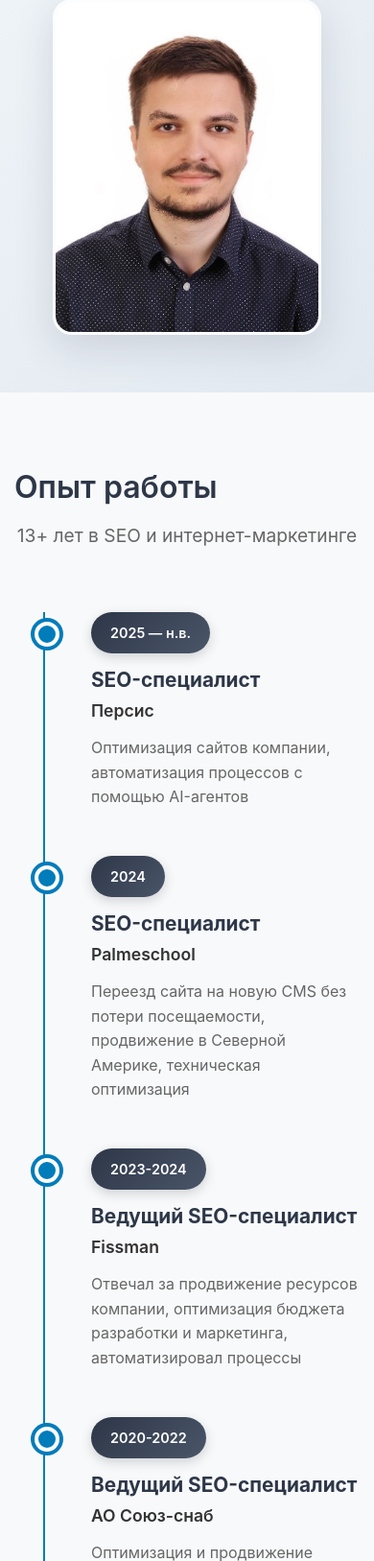
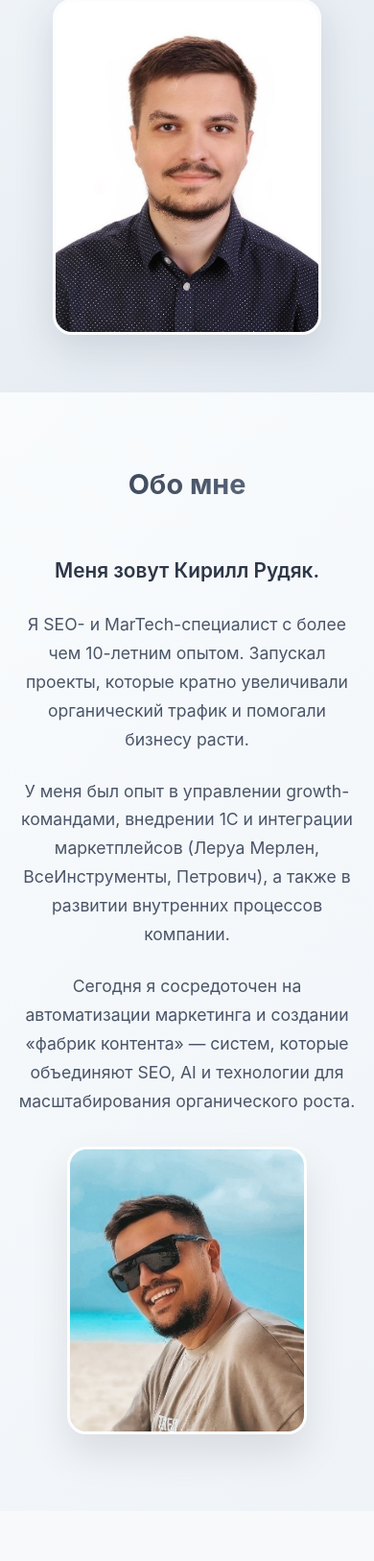
Before and after one commit to Rudiak-Kirill/rudiak-kirill.github.io, a PHP site: page / in a window 390 px wide. Shown: the part 658-2285 px from the top of the page at 96% size. Run offline with PHP 8.4, Linux system fonts and the light colour scheme.

Commit message:
Добавлен блок 'Обо мне' с улучшенным дизайном и адаптивностью

```diff
--- a/assets/css/style.css
+++ b/assets/css/style.css
@@ -464,6 +464,92 @@ a:hover {
 
 
 
+
+/* ===== СЕКЦИЯ ОБО МНЕ ===== */
+.about {
+    background: linear-gradient(135deg, #ffffff 0%, #f8fafc 50%, #f1f5f9 100%);
+    padding: 80px 0;
+    position: relative;
+}
+
+.about::before {
+    content: '';
+    position: absolute;
+    top: 0;
+    left: 0;
+    right: 0;
+    bottom: 0;
+    background: linear-gradient(135deg, rgba(247, 250, 252, 0.8) 0%, rgba(237, 242, 247, 0.6) 100%);
+    pointer-events: none;
+}
+
+.about-content {
+    position: relative;
+    z-index: 2;
+    display: grid;
+    grid-template-columns: 1fr 1fr;
+    gap: 4rem;
+    align-items: center;
+}
+
+.about-text {
+    display: flex;
+    flex-direction: column;
+    gap: 1.5rem;
+}
+
+.about-text h2 {
+    font-size: 2.5rem;
+    margin: 0;
+    line-height: 1.1;
+    font-weight: 700;
+    background: linear-gradient(135deg, #2d3748 0%, #4a5568 50%, #718096 100%);
+    -webkit-background-clip: text;
+    -webkit-text-fill-color: transparent;
+    background-clip: text;
+    margin-bottom: 2rem;
+}
+
+.about-text p {
+    font-size: 1.1rem;
+    color: #4a5568;
+    margin: 0;
+    line-height: 1.7;
+}
+
+.about-text p:first-of-type {
+    font-size: 1.3rem;
+    color: #2d3748;
+    font-weight: 600;
+}
+
+.about-image {
+    display: flex;
+    justify-content: center;
+    align-items: center;
+}
+
+.about-image .photo-container {
+    width: 350px;
+    height: 400px;
+    border-radius: 20px;
+    overflow: hidden;
+    box-shadow: 0 20px 40px rgba(0, 0, 0, 0.1);
+    position: relative;
+    background: linear-gradient(135deg, #f7fafc 0%, #edf2f7 100%);
+}
+
+.about-photo {
+    width: 100%;
+    height: 100%;
+    object-fit: cover;
+    object-position: center;
+    transition: transform 0.3s ease;
+}
+
+.about-image .photo-container:hover .about-photo {
+    transform: scale(1.05);
+}
 
 /* ===== EXPERIENCE SECTION ===== */
 .experience {
@@ -1764,6 +1850,22 @@ a:hover {
         padding: 0 15px;
     }
 
+    .about-content {
+        grid-template-columns: 1fr;
+        gap: 2rem;
+        text-align: center;
+    }
+
+    .about-text h2 {
+        font-size: 2rem;
+    }
+
+    .about-image .photo-container {
+        width: 280px;
+        height: 320px;
+        margin: 0 auto;
+    }
+
     .nav {
         gap: 1rem;
         flex-wrap: nowrap;
@@ -1891,6 +1993,15 @@ a:hover {
 }
 
 @media (max-width: 480px) {
+    .about-text h2 {
+        font-size: 1.8rem;
+    }
+
+    .about-image .photo-container {
+        width: 250px;
+        height: 300px;
+    }
+
     .hero-content h1 {
         font-size: 2rem;
     }
--- a/index.html
+++ b/index.html
@@ -84,6 +84,7 @@
             </a>
 
                 <div class="nav-menu">
+                <a href="#about">Обо мне</a>
                 <a href="#experience">Опыт</a>
                 <a href="#skills">Навыки</a>
                 <a href="#pricing">Пакеты</a>
@@ -146,6 +147,26 @@
                         <img src="assets/images/kirill-photo-2.jpg" alt="Кирилл Рудяк - SEO-специалист" class="hero-photo">
                     </div>
                 </div>
+        </div>
+    </section>
+
+    <section id="about" class="about">
+        <div class="container">
+            <div class="about-content">
+                <div class="about-text">
+                    <h2>Обо мне</h2>
+                    <p>Меня зовут Кирилл Рудяк.</p>
+                    <p>Я SEO- и MarTech-специалист с более чем 10-летним опытом. Запускал проекты, которые кратно увеличивали органический трафик и помогали бизнесу расти.</p>
+                    <p>У меня был опыт в управлении growth-командами, внедрении 1С и интеграции маркетплейсов (Леруа Мерлен, ВсеИнструменты, Петрович), а также в развитии внутренних процессов компании.</p>
+                    <p>Сегодня я сосредоточен на автоматизации маркетинга и создании «фабрик контента» — систем, которые объединяют SEO, AI и технологии для масштабирования органического роста.</p>
+                </div>
+
+                <div class="about-image">
+                    <div class="photo-container">
+                        <img src="assets/images/kirill-photo.jpg" alt="Кирилл Рудяк - SEO и MarTech специалист" class="about-photo">
+                    </div>
+                </div>
+            </div>
         </div>
     </section>
 
@@ -675,6 +696,7 @@
                 <div class="footer-menu">
                     <h4>Навигация</h4>
                     <ul>
+                        <li><a href="#about">Обо мне</a></li>
                         <li><a href="#experience">Опыт</a></li>
                         <li><a href="#skills">Навыки</a></li>
                         <li><a href="#pricing">Пакеты</a></li>
```
